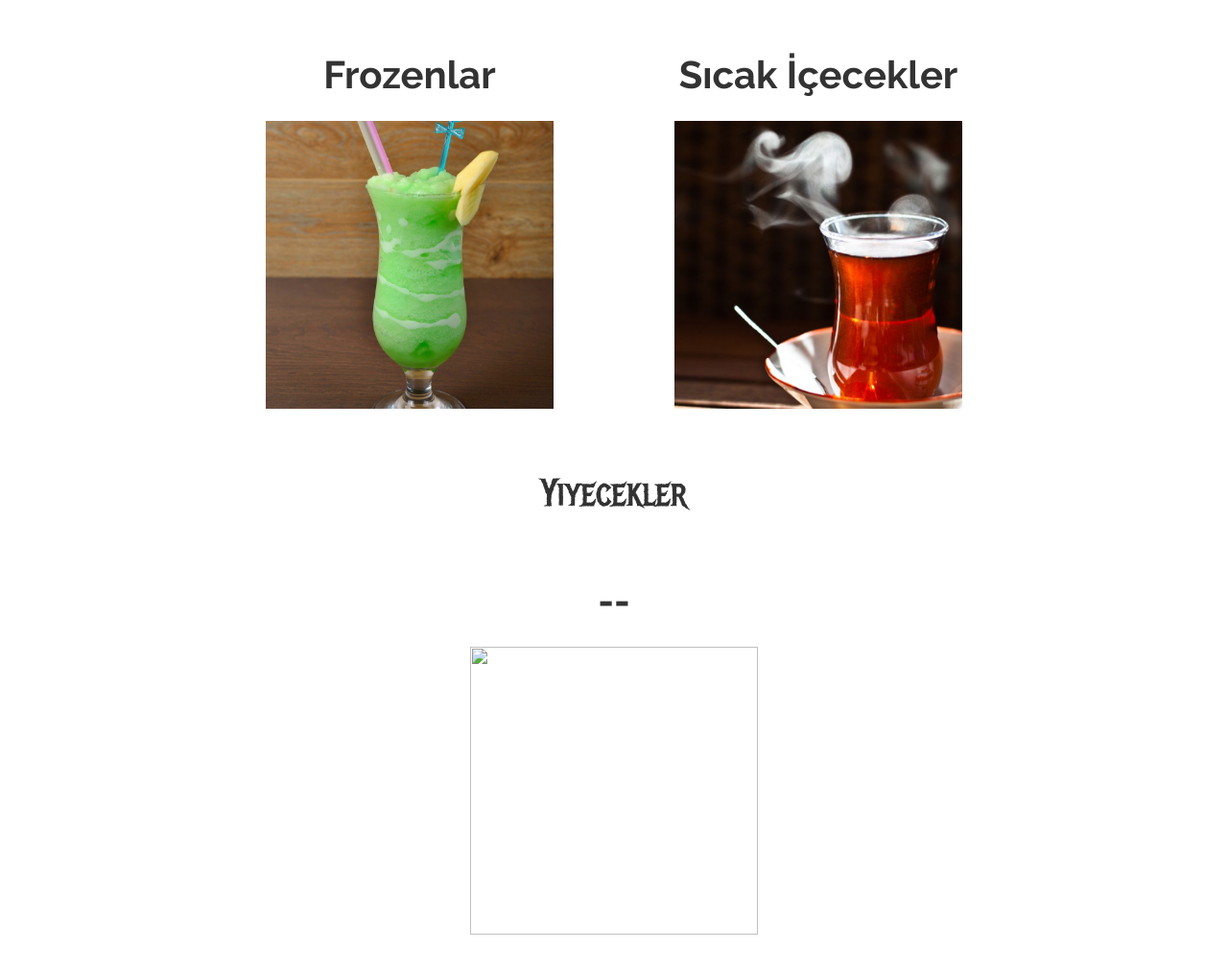
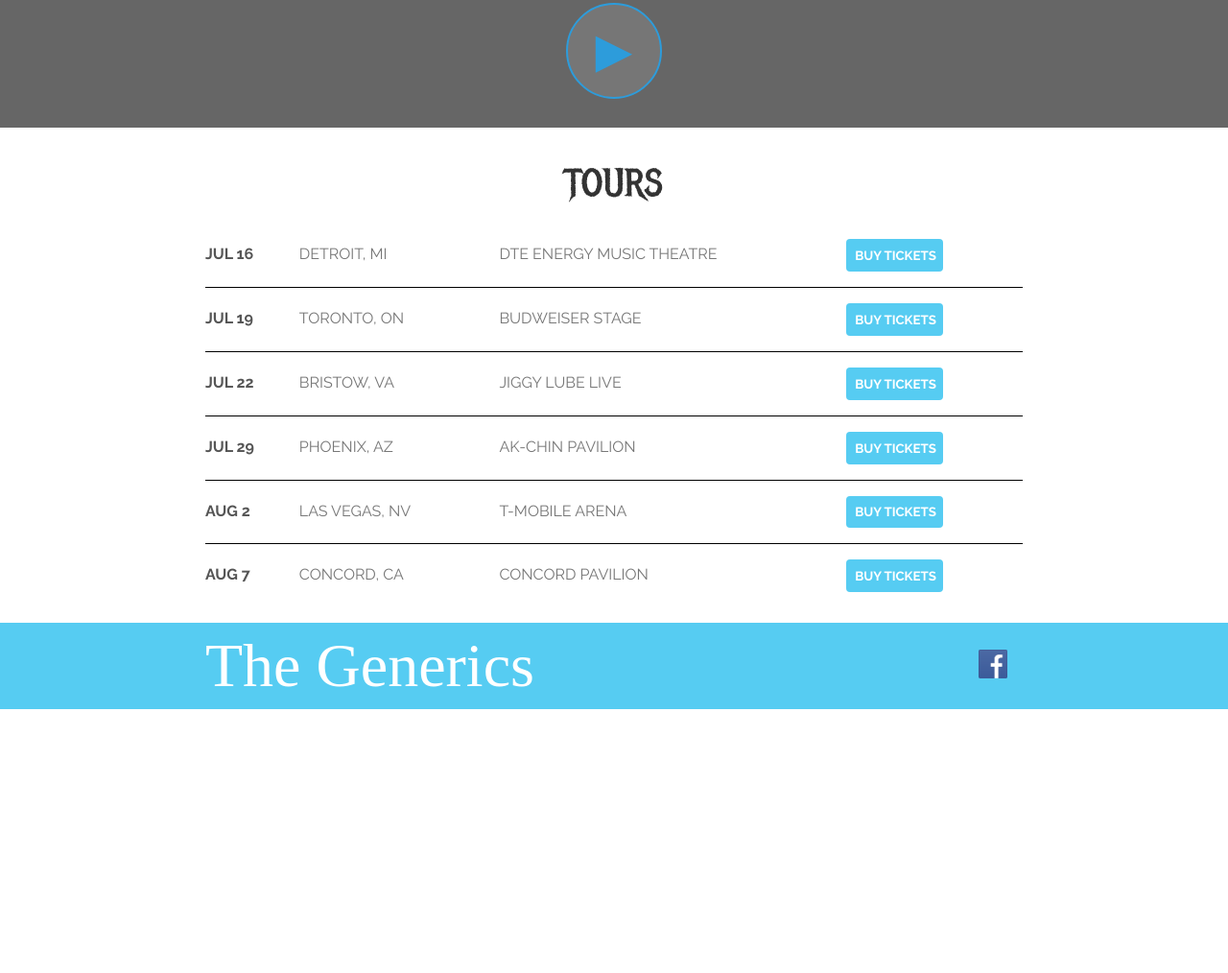
Before and after one commit to falaan/BoonCoffee, a plain HTML site: page index.html in a window 1280 px wide. Shown: the part 309-1323 px from the top of the page at 96% size. After the commit the page ends 1048 px from the top, so only its background shows below. Drawn offline with Linux system fonts and the light colour scheme; a web font is replaced by a local one.

Commit message:
Add files via upload

```diff
--- a/index.html
+++ b/index.html
@@ -1,50 +1,76 @@
 <!DOCTYPE html>
 <html>
     <head>
-        <title>Boon Coffee | Menü</title>
+        <title>Boon Coffee</title>
         <meta name="description" content="This is the description">
         <link rel="stylesheet" href="styles.css" />
-        <script src="store.js" async></script>
     </head>
     <body>
         <header class="main-header">
-            <nav class="main-nav nav">
+            <nav class="nav main-nav">
                 <ul>
                     <li><a href="store.html">MENÜ</a></li>
                     <li><a href="about.html">HAKKINDA</a></li>
                 </ul>
             </nav>
-            <h1 class="band-name band-name-large">Boon Coffee</h1>
+            <h1 class="band-name band-name-large">The Generics</h1>
+            <div class="container">
+                <button type="button" class="btn btn-header">Get our Latest Album</button>
+            </div>
+            <button type="button" class="btn btn-header btn-play">&#9658;</button>
         </header>
-        <section class="container content-section">
-            <h2 class="section-header">İÇECEKLER</h2>
-            <div class="shop-items">
-                <div class="shop-item">
-                    <span class="shop-item-title-one" src="Images/elma.jpg">Frozenlar
-                        <a href="frozen.html"></a>
-                    </span>
-                    <a href="frozen.html">
-                        <img class="shop-item-image-one" src="Images/elma.jpg">
-                     </a>
+        <section class="content-section container">
+            <h2 class="section-header">TOURS</h2>
+            <div>
+                <div class="tour-row">
+                    <span class="tour-item tour-date">JUL 16</span>
+                    <span class="tour-item tour-city">DETROIT, MI</span>
+                    <span class="tour-item tour-arena">DTE ENERGY MUSIC THEATRE</span>
+                    <button type="button" class="tour-item tour-btn btn btn-primary">BUY TICKETS</button>
                 </div>
-                <div class="shop-item">
-                    <span class="shop-item-title-one" src="Images/elma.jpg">Sıcak İçecekler
-                        <a href="sicak.html"></a>
-                    </span>
-                    <a href="sicak.html">
-                        <img class="shop-item-image-one" src="Images/cay.jpg">
-                     </a>
+                <div class="tour-row">
+                    <span class="tour-item tour-date">JUL 19</span>
+                    <span class="tour-item tour-city">TORONTO, ON</span>
+                    <span class="tour-item tour-arena">BUDWEISER STAGE</span>
+                    <button type="button" class="tour-item tour-btn btn btn-primary">BUY TICKETS</button>
                 </div>
-            </section>
-        <section class="container content-section">
-            <h2 class="section-header">Yiyecekler</h2>
-            <div class="shop-items">
-                <div class="shop-item">
-                    <span class="shop-item-title-one">--</span>
-                    <img class="shop-item-image-one" src="Images/Shirt.png">
-                    <div class="shop-item-details">
-                    </div>
+                <div class="tour-row">
+                    <span class="tour-item tour-date">JUL 22</span>
+                    <span class="tour-item tour-city">BRISTOW, VA</span>
+                    <span class="tour-item tour-arena">JIGGY LUBE LIVE</span>
+                    <button type="button" class="tour-item tour-btn btn btn-primary">BUY TICKETS</button>
                 </div>
+                <div class="tour-row">
+                    <span class="tour-item tour-date">JUL 29</span>
+                    <span class="tour-item tour-city">PHOENIX, AZ</span>
+                    <span class="tour-item tour-arena">AK-CHIN PAVILION</span>
+                    <button type="button" class="tour-item tour-btn btn btn-primary">BUY TICKETS</button>
+                </div>
+                <div class="tour-row">
+                    <span class="tour-item tour-date">AUG 2</span>
+                    <span class="tour-item tour-city">LAS VEGAS, NV</span>
+                    <span class="tour-item tour-arena">T-MOBILE ARENA</span>
+                    <button type="button" class="tour-item tour-btn btn btn-primary">BUY TICKETS</button>
+                </div>
+                <div class="tour-row">
+                    <span class="tour-item tour-date">AUG 7</span>
+                    <span class="tour-item tour-city">CONCORD, CA</span>
+                    <span class="tour-item tour-arena">CONCORD PAVILION</span>
+                    <button type="button" class="tour-item tour-btn btn btn-primary">BUY TICKETS</button>
+                </div>
+            </div>
         </section>
+        <footer class="main-footer">
+            <div class="container main-footer-container">
+                <h3 class="band-name">The Generics</h3>
+                <ul class="nav footer-nav">
+                    <li>
+                        <a href="https://www.facebook.com" target="_blank">
+                            <img src="Images/Facebook Logo.png">
+                        </a>
+                    </li>
+                </ul>
+            </div>
+        </footer>
     </body>
 </html>
```
Also changed, not shown: about.html (line endings or trailing spaces), frozen.html (line endings or trailing spaces), store.html (line endings or trailing spaces), styles.css (line endings or trailing spaces).
